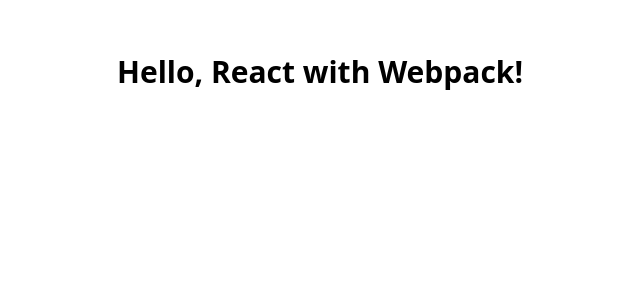
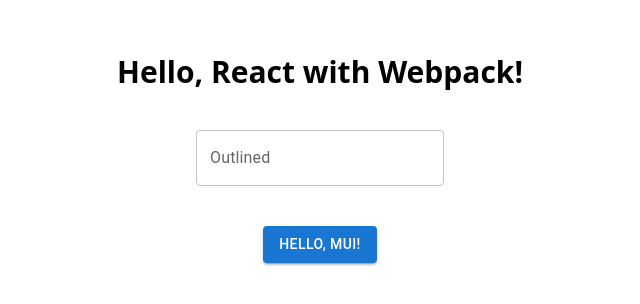
Before and after one commit to KaleabKindu/Satoshi-Assessment, a React app: page / in a window 1280 px wide. Shown: the part 234-538 px from the top of the page, without its empty margins (320-960 px from the left). Built offline with nearby package versions, Linux system fonts and the light colour scheme.

Commit message:
installed the packages mui, emotion, formik and yup

```diff
--- a/src/App.js
+++ b/src/App.js
@@ -1,7 +1,20 @@
 import React from 'react';
+import { Button, TextField } from '@mui/material';
 
 function App() {
-  return <div className='w-full font-bold text-3xl text-center mt-72'>Hello, React with Webpack!</div>;
+  return (
+  <div className='flex flex-col gap-10 items-center mt-72 w-full'>
+    <p className='font-bold text-3xl'>Hello, React with Webpack!</p>
+      <TextField
+        id="outlined-basic"
+        label="Outlined"
+        variant="outlined"
+      />
+      <Button variant="contained" color="primary">
+        Hello, MUI!
+      </Button>
+  </div>
+  );
 }
 
 export default App;
```
Also changed, not shown: package.json (+8 -1 lines).
